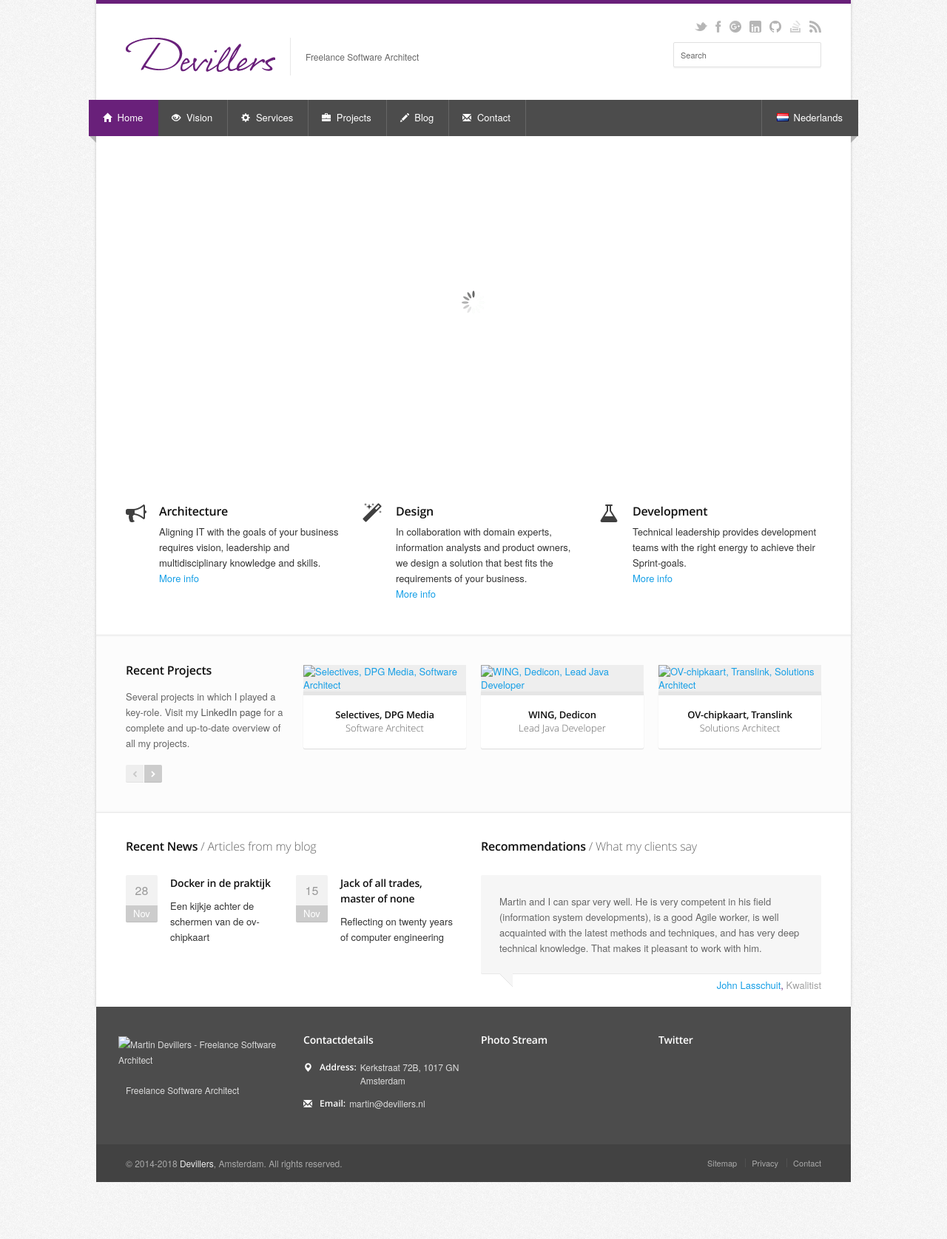
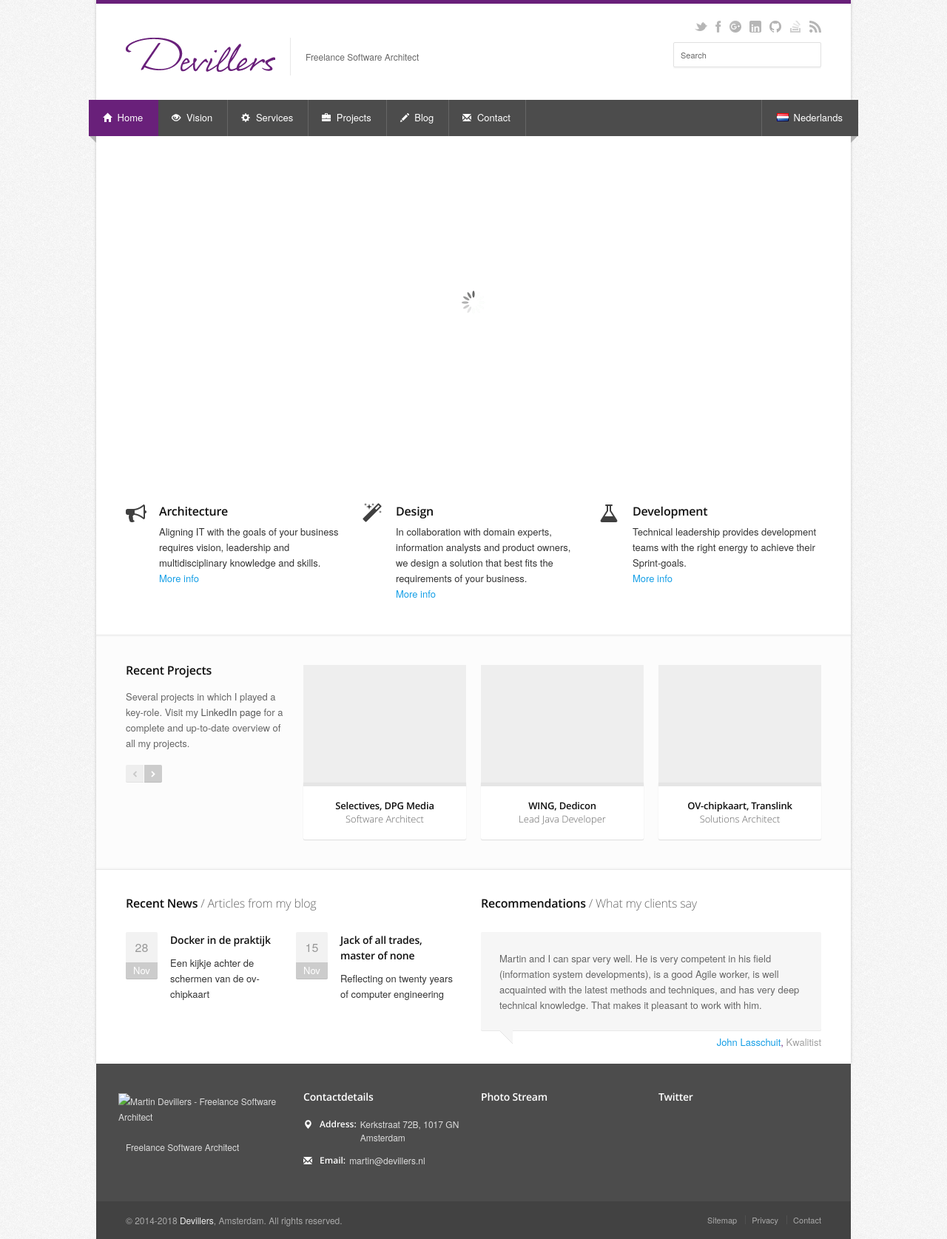
Before and after one commit to MartinDevillers/MartinDevillers.github.io, a Jekyll site: the page built from en/index.html, in a window 1280 px wide. Shown: the whole page at 74% size. Built offline with Jekyll 4.4.1, drawn with Linux system fonts in a browser that asks for light colours; nearby versions of some CDN libraries; some web fonts are replaced; library files that are not in the unit come from our copies; before the commit the page ends 1598 px from its top, so only the background shows below that.

Commit message:
Fixed comments and some missing placeholder images

```diff
--- a/en/index.html
+++ b/en/index.html
@@ -153,7 +153,7 @@ ref: home
 				<li class="four columns">
 					<a href="projects/selectives/" class="portfolio-item">
 						<figure>
-							<img data-src="/images/portfolio/portfolio-05.jpg" alt="Selectives, DPG Media, Software Architect"/>
+							<img data-src="/images/portfolio/portfolio-05.jpg" src="{{ site.placeholder_image }}" alt="Selectives, DPG Media, Software Architect"/>
 							<figcaption class="item-description">
 								<h5>Selectives, DPG Media</h5>
 								<span>Software Architect</span>
@@ -166,7 +166,7 @@ ref: home
 				<li class="four columns">
 					<a href="projects/wing/" class="portfolio-item">
 						<figure>
-							<img data-src="/images/portfolio/portfolio-04.jpg" alt="WING, Dedicon, Lead Java Developer"/>
+							<img data-src="/images/portfolio/portfolio-04.jpg" src="{{ site.placeholder_image }}" alt="WING, Dedicon, Lead Java Developer"/>
 							<figcaption class="item-description">
 								<h5>WING, Dedicon</h5>
 								<span>Lead Java Developer</span>
@@ -179,7 +179,7 @@ ref: home
 				<li class="four columns">
 					<a href="projects/ov-chipkaart/" class="portfolio-item">
 						<figure>
-							<img data-src="/images/portfolio/portfolio-01.jpg" alt="OV-chipkaart, Translink, Solutions Architect"/>
+							<img data-src="/images/portfolio/portfolio-01.jpg" src="{{ site.placeholder_image }}" alt="OV-chipkaart, Translink, Solutions Architect"/>
 							<figcaption class="item-description">
 								<h5>OV-chipkaart, Translink</h5>
 								<span>Solutions Architect</span>
@@ -192,7 +192,7 @@ ref: home
 				<li class="four columns">
 					<a href="projects/screenconsult/" class="portfolio-item">
 						<figure>
-							<img data-src="/images/portfolio/portfolio-02.jpg" alt="ScreenConsult, Rijnstate, Solutions Architect"/>
+							<img data-src="/images/portfolio/portfolio-02.jpg" src="{{ site.placeholder_image }}" alt="ScreenConsult, Rijnstate, Solutions Architect"/>
 							<figcaption class="item-description">
 								<h5>ScreenConsult, Rijnstate</h5>
 								<span>Solutions Architect</span>
@@ -205,7 +205,7 @@ ref: home
 				<li class="four columns">
 					<a href="projects/kanzi/" class="portfolio-item">
 						<figure>
-							<img data-src="/images/portfolio/portfolio-03.jpg" alt="Kanzi, Info Support, Full Stack Developer"/>
+							<img data-src="/images/portfolio/portfolio-03.jpg" src="{{ site.placeholder_image }}" alt="Kanzi, Info Support, Full Stack Developer"/>
 							<figcaption class="item-description">
 								<h5>Kanzi, Info Support</h5>
 								<span>Full Stack Developer</span>
--- a/en/services/index.html
+++ b/en/services/index.html
@@ -102,7 +102,7 @@ ref: dienstverlening
 			<div class="one-third column isotope-item identity photography">
 				<a href="/en/services/professional-blogger/" class="portfolio-item isotope">
 					<figure>
-						<img data-src="/images/portfolio/dienstverlening-06.jpg" alt="Professional Blogger - Display your knowledge"/>
+						<img data-src="/images/portfolio/dienstverlening-06.jpg" src="{{ site.placeholder_image }}" alt="Professional Blogger - Display your knowledge"/>
 						<figcaption class="item-description">
 							<h5>Professional Blogger</h5>
 							<span>Display your knowledge</span>
```
Also changed, not shown: _includes/comments.html (+1 -19 lines), scripts/disqus.js (added, +16 -0 lines).
